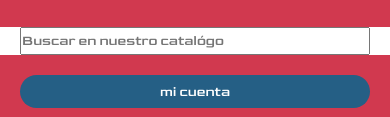
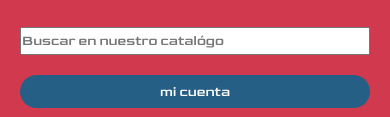
Before and after one commit to LX1478/Artesanias-Emprendimiento, a plain HTML site: page index.html in a window 390 px wide. Shown: the part 241-358 px from the top of the page. Drawn offline with nearby package versions, Linux system fonts and the light colour scheme.

Commit message:
areglando el search para mobile

```diff
--- a/css/css.css
+++ b/css/css.css
@@ -488,6 +488,7 @@ h1 {
     }
 
     .input-search {
+        background-color:#D1394F;
         margin-top: 10px;
     }
 
```
